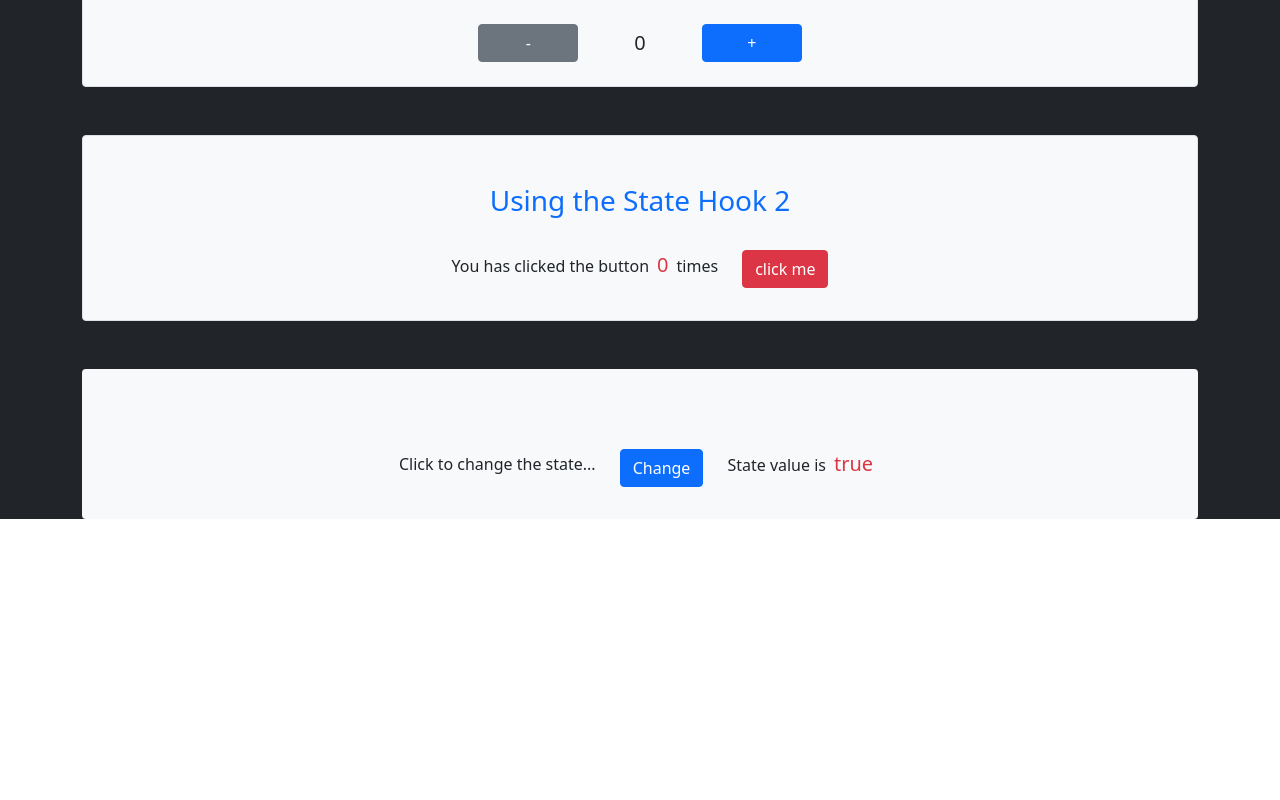
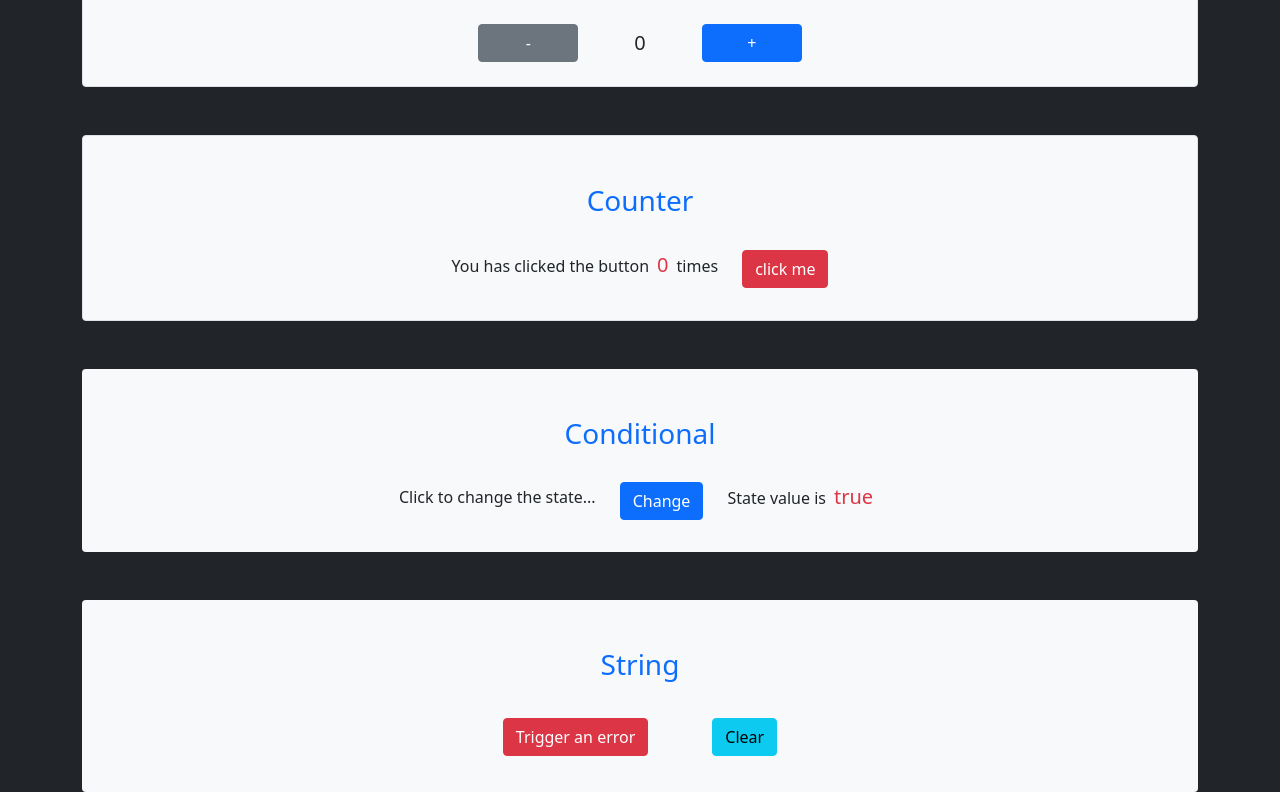
Before and after one commit to Dan33311/react-things, a React (Create React App) app: page / in a window 1280 px wide. Shown: the part 201-1001 px from the top of the page. Before the commit the page ends 800 px from the top, so only its background shows below. Built offline with nearby package versions, Linux system fonts and the light colour scheme.

Commit message:
show a string component that use the usestate hook

```diff
--- a/src/App.js
+++ b/src/App.js
@@ -1,7 +1,9 @@
 // import logo from './logo.svg';
 import './App.css';
-import Usestate1 from "./components/Usestate-1";
+import Counters from "./components/Counters";
 import Conditional from "./components/Conditional"
+import String from "./components/String"
+
 // import image1 from "./assets/243-glasses-eye-blink-outline.svg"
 
 function App() {
@@ -16,8 +18,9 @@ function App() {
           <h2 className="text-light">React Stuff</h2>
           {/* <i class="bi bi-folder"></i> */}
         </div>
-        <Usestate1/>
+        <Counters/>
         <Conditional/>
+        <String/>
       </div>
     </div>
   );
--- a/src/components/Conditional.js
+++ b/src/components/Conditional.js
@@ -10,6 +10,7 @@ const Conditional = () => {
 
   return (
     <section className="mt-5 mb-2 pt-5 pb-4 bg-light rounded-2">
+      <h3 className="text-primary">Conditional</h3>
       <div className="d-flex justify-content-center align-items-center mt-4">
         <p className="me-4 mt-2">Click to change the state...</p>
         <button className="btn btn-primary" onClick={() => changeState()}>Change</button>
--- a/src/components/Usestate-1.js
+++ b/src/components/Counters.js
@@ -21,7 +21,7 @@ const Counter = () => {
   return (
     <>
       <section className="mt-5 mb-2 pt-5 pb-4 bg-light border rounded-2">
-        <h3 className="text-primary">Using the State Hook</h3>
+        <h3 className="text-primary">Counter</h3>
         <div className="d-flex justify-content-center align-items-center mt-4">
           <button className="btn btn-secondary me-2" style={{width: '100px'}} onClick={decrement}>-</button>
           <span className="fs-5 mx-5">{count}</span>
@@ -29,7 +29,7 @@ const Counter = () => {
         </div>
       </section>
       <section className="mt-5 mb-2 pt-5 pb-4 bg-light border rounded-2">
-        <h3 className="text-primary">Using the State Hook 2</h3>
+        <h3 className="text-primary">Counter</h3>
         <div className="d-flex justify-content-center align-items-center mt-4">
           <p className="mt-2">You has clicked the button<span className="text-danger fs-5 mx-2">{clicked}</span>times</p>
           <button className='btn btn-danger ms-4' onClick={clickedButton}>click me</button>
--- /dev/null
+++ b/src/components/String.js
@@ -0,0 +1,26 @@
+import { useState } from "react"
+
+const String = () => {
+  const [ error, setError ] = useState('')
+
+  const changeState = () => {
+    setError(`error:  "error message"`)
+  }
+  // const cleanErrorMessage = () => {
+  //   setError('')
+  // }
+
+  return (
+    <section className="mt-5 mb-2 pt-5 pb-4 bg-light rounded-2">
+      <h3 className="text-primary">String</h3>
+      <div className="d-flex justify-content-center align-items-center mt-4">
+        <button className="btn btn-danger" onClick={() => changeState()}>Trigger an error</button>
+        <p className="mx-4 mt-3"><span className="text-danger fs-5 mx-2">{error}</span></p>
+        {/* <button className="btn btn-primary" onClick={() => cleanErrorMessage()}>Clear</button> */}
+        <button className="btn btn-info" onClick={() => setError("")}>Clear</button>
+      </div>
+    </section>
+  );
+}
+
+export default String;
```
